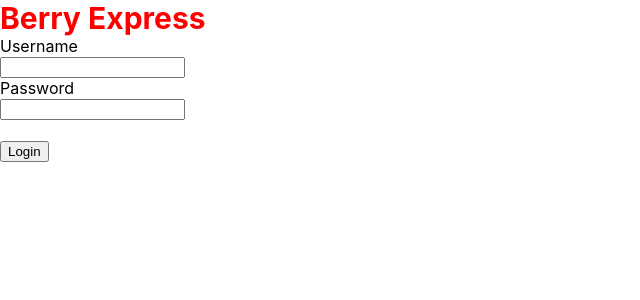
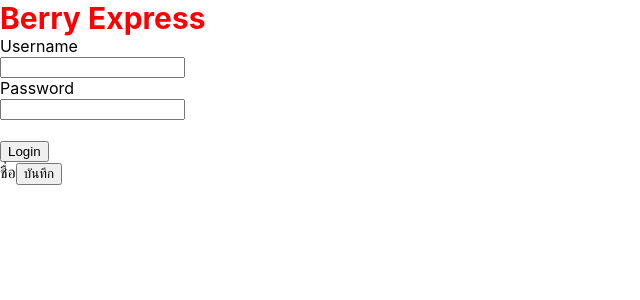
Before and after one commit to gungun614/BerryExpress, a React (Create React App) app in the folder frontend/: page / in a window 1280 px wide. Shown: the top 300 px of the page, without its empty margins (0-640 px from the left). Built offline with nearby package versions, Linux system fonts and the light colour scheme.

Commit message:
Add staff form to test

```diff
--- a/frontend/src/App.js
+++ b/frontend/src/App.js
@@ -1,5 +1,6 @@
 import React from 'react';
 import './App.css';
+import AddStaffForm from './components/AddStaffForm';
 import Login from './components/Login'
 
 const App = () => {
@@ -8,6 +9,7 @@
     <React.Fragment>
       <link rel="stylesheet" href="https://cdn.jsdelivr.net/npm/bootstrap-icons@1.7.2/font/bootstrap-icons.css"></link>
       <Login />
+      <AddStaffForm />
     </React.Fragment>
   );
 }
```
